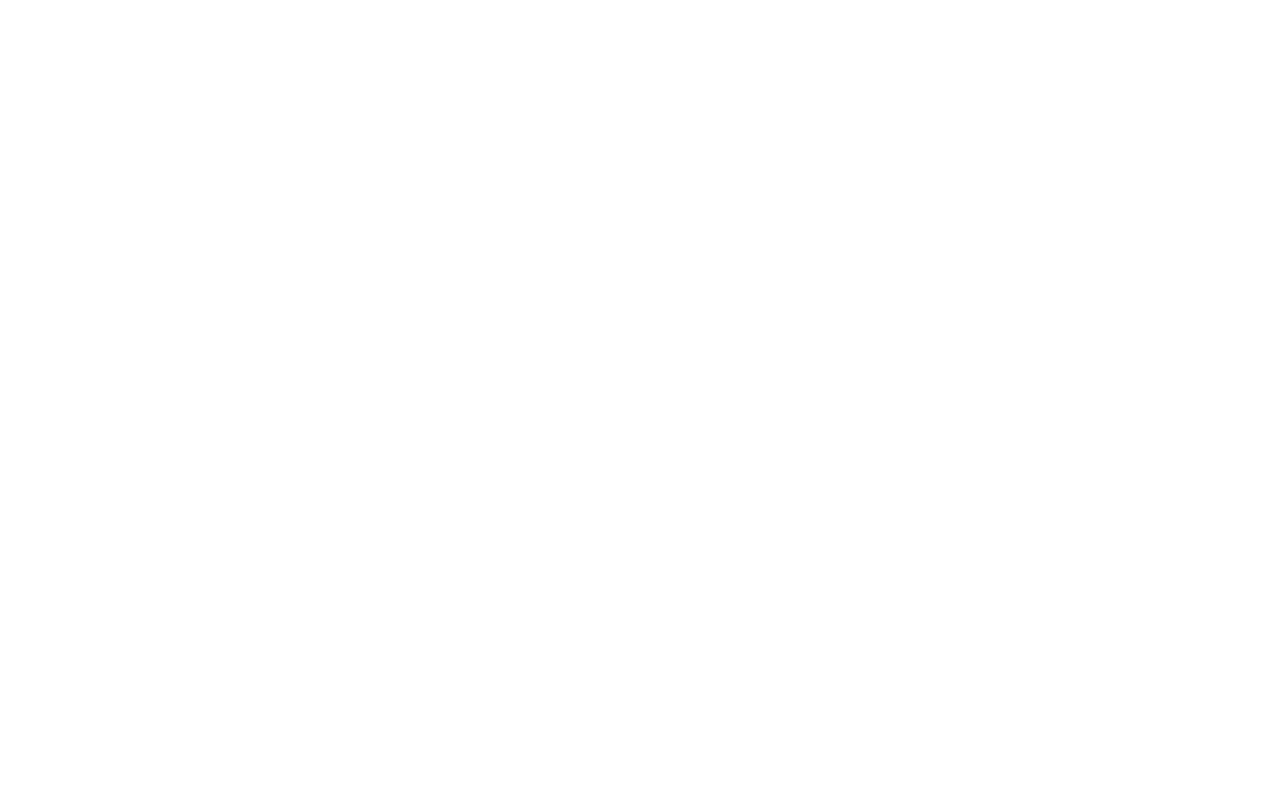
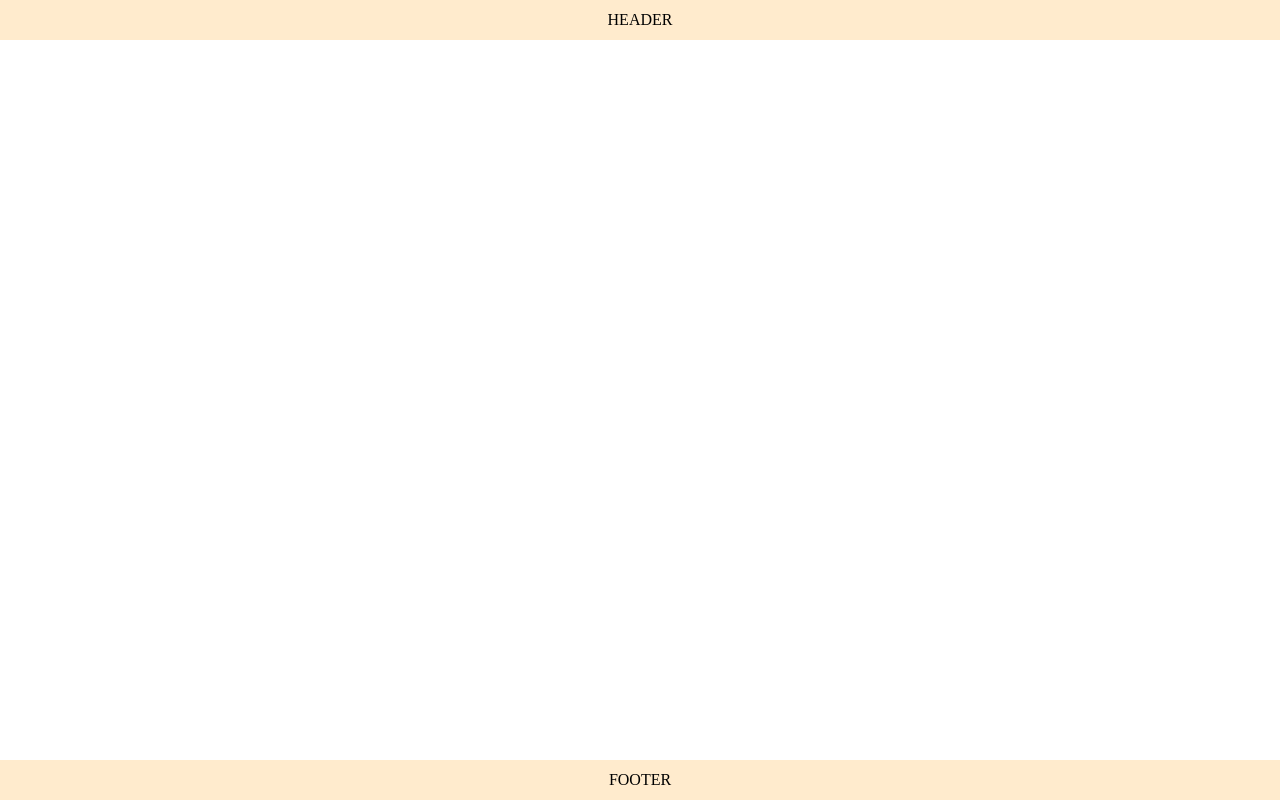
Before and after one commit to DzoniTheNick/tracelabs_app, a React (Create React App) app: page / in a window 1280 px wide. Built offline with nearby package versions, Linux system fonts and the light colour scheme.

Commit message:
Added simple header and footer component

```diff
--- a/src/App.tsx
+++ b/src/App.tsx
@@ -1,11 +1,15 @@
 import React from 'react';
 
 import './App.scss';
+import Footer from './components/footer/footer';
+import Header from './components/header/header';
 
 const App = () => {
 
   return (
     <div className="app">
+      <Header />
+      <Footer />
     </div>
   );
 }
--- /dev/null
+++ b/src/components/footer/footer.scss
@@ -0,0 +1,18 @@
+.footer {
+    position: fixed;
+    bottom: 0;
+    left: 0;
+
+    width: 100vw;
+    height: 40px;
+
+    display: flex;
+    align-items: center;
+    justify-content: center;
+
+    background-color: blanchedalmond;
+
+    p {
+        margin: 0;
+    }
+}
--- /dev/null
+++ b/src/components/footer/footer.tsx
@@ -0,0 +1,12 @@
+import React from 'react';
+import './footer.scss';
+
+const Footer = () => {
+  return(
+    <div className="footer">
+      <p>FOOTER</p>
+    </div>
+  );
+};
+
+export default Footer;
--- /dev/null
+++ b/src/components/header/header.scss
@@ -0,0 +1,18 @@
+.header {
+    position: fixed;
+    top: 0;
+    left: 0;
+
+    width: 100vw;
+    height: 40px;
+
+    display: flex;
+    align-items: center;
+    justify-content: center;
+
+    background-color: blanchedalmond;
+
+    p {
+        margin: 0;
+    }
+}
--- /dev/null
+++ b/src/components/header/header.tsx
@@ -0,0 +1,12 @@
+import React from 'react';
+import './header.scss';
+
+const Header = () => {
+  return(
+    <div className="header">
+      <p>HEADER</p>
+    </div>
+  );
+};
+
+export default Header;
--- a/src/utils/goerli.ts
+++ b/src/utils/goerli.ts
@@ -13,7 +13,7 @@ const getCurrentEtherBalance = async (address: string, tag: string): Promise<str
     const response: Response = await fetch(uri);
     const json = await response.json();
 
-    if(json.status! == 1) {
+    if(json.status! === 1) {
         const balance: bigint = ethers.getBigInt(json.result!);
         return `${ethers.formatEther(balance)} ${baseSymbol}`
     }else {
@@ -34,7 +34,7 @@ const getNormalTransactions = async (address: string, startBlock?: number): Prom
     const response: Response = await fetch(uri);
     const json = await response.json();
 
-    if(json.status! == 1) {
+    if(json.status! === 1) {
         const transactions = json.result! as NormalTx[];
         const formatedTx: FormatedNormalTx[] = [];
 
@@ -61,7 +61,7 @@ const getTokenTransactions = async (address: string, startBlock?: number): Promi
     const response: Response = await fetch(uri);
     const json = await response.json();
 
-    if(json.status! == 1) {
+    if(json.status! === 1) {
         const transactions = json.result! as TokenTx[];
         const formatedTx: FormatedTokenTx[] = [];
 
--- a/src/utils/mainnet.ts
+++ b/src/utils/mainnet.ts
@@ -13,7 +13,7 @@ const getCurrentEtherBalance = async (address: string, tag: string): Promise<str
     const response: Response = await fetch(uri);
     const json = await response.json();
 
-    if(json.status! == 1) {
+    if(json.status! === 1) {
         const balance: bigint = ethers.getBigInt(json.result!);
         return `${ethers.formatEther(balance)} ${baseSymbol}`
     }else {
@@ -34,7 +34,7 @@ const getNormalTransactions = async (address: string, startBlock?: number): Prom
     const response: Response = await fetch(uri);
     const json = await response.json();
 
-    if(json.status! == 1) {
+    if(json.status! === 1) {
         const transactions = json.result! as NormalTx[];
         const formatedTx: FormatedNormalTx[] = [];
 
@@ -61,7 +61,7 @@ const getTokenTransactions = async (address: string, startBlock?: number): Promi
     const response: Response = await fetch(uri);
     const json = await response.json();
 
-    if(json.status! == 1) {
+    if(json.status! === 1) {
         const transactions = json.result! as TokenTx[];
         const formatedTx: FormatedTokenTx[] = [];
 
```
Also changed, not shown: generate-react-cli.json (added, +15 -0 lines).
